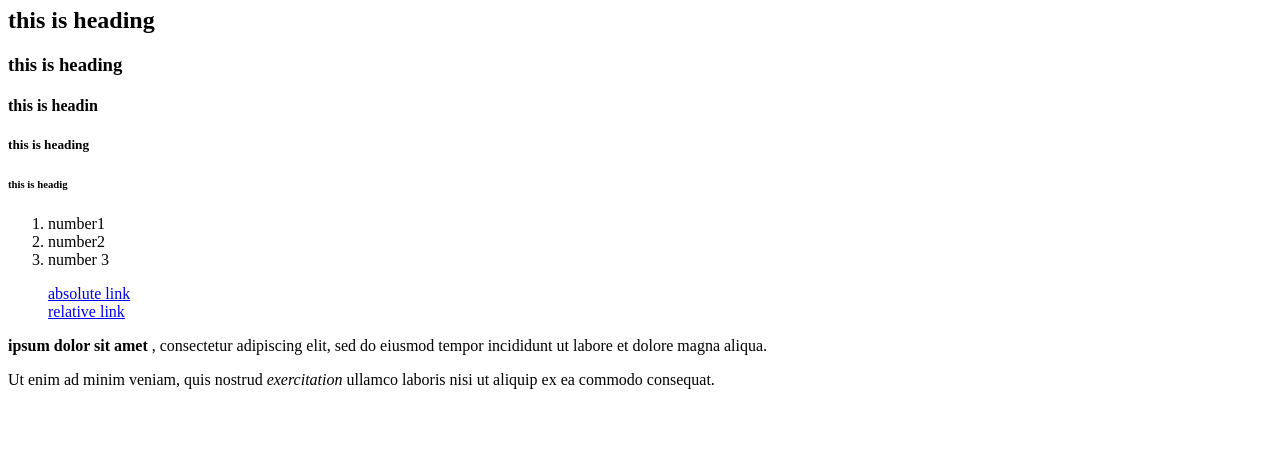
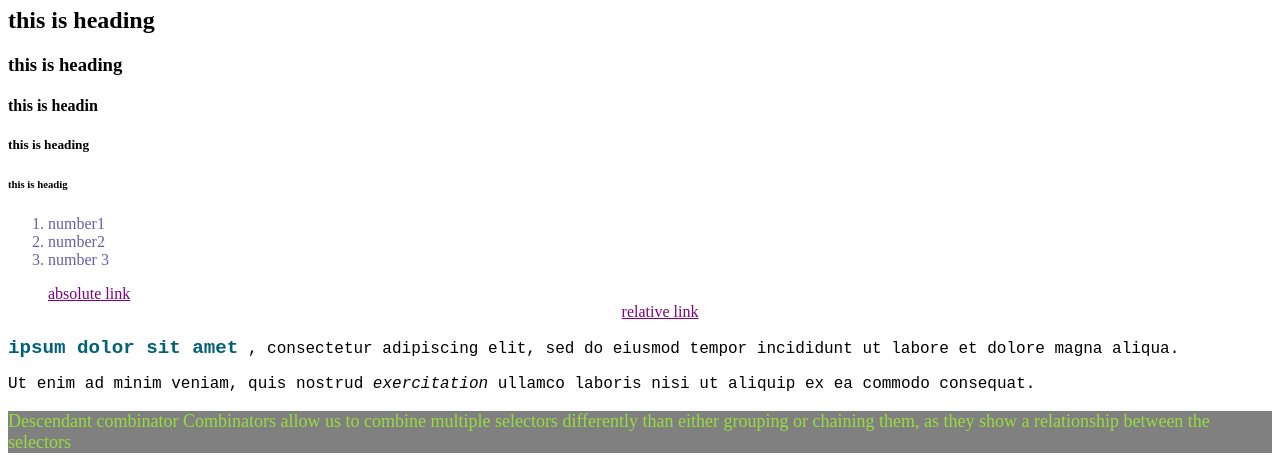
Before and after one commit to mamali752/odine-project, a plain HTML site: page index.html in a window 1280 px wide. Shown: the part 73-542 px from the top of the page. Drawn offline with Linux system fonts and the light colour scheme.

Commit message:
cssintro

```diff
--- a/index.html
+++ b/index.html
@@ -7,12 +7,14 @@
         <title> My first Wrb page</title>
     </head>
     <body>
+        <div>
         <h1> Home page</h1>
    <h2>this is heading</h2>
    <h3>this is heading</h3>
    <h4>this is headin</h4>
    <h5>this is heading</h5>
    <h6>this is headig</h6>
+        </div>
    <ol>
     <li>
     number1
@@ -23,23 +25,45 @@
    <li>
     number 3
    </li>
-</ol>
-<ul style="list-style: none;">
+ </ol>
+ <ul style="list-style: none;">
 
        <li>
-        <a href="./asbolutelink.html"> absolute link</a>
+
+        <a href="./asbolutelink.html">
+         absolute link
+       <!-- تگ اینلاینی است تکس الاین روی ان تاثیر ندارد-->
+        </a>
        </li>
        <li>
-        <a href="./linkandimage.html">relative link </a>
-       </li>
+        <div class="textalign">
+        <a href="./linkandimage.html">relative link
+          <!--جهت تاثیر گذاری روی ان ان را درون یک کلاس تعریف میکنیم*--> </a>
+        </div>
+        </li>
 </ul>
+<div>
    <p><strong>ipsum dolor sit amet</strong> , consectetur adipiscing elit, sed do eiusmod tempor
 incididunt ut labore et dolore magna aliqua.</p>
 
 <p>Ut enim ad minim veniam, quis nostrud <em>exercitation</em> ullamco laboris
 nisi ut aliquip ex ea commodo consequat.</p>
+</div>
 
-    </body>
+    <p class="table" >
+        Descendant combinator
+Combinators allow us to combine multiple selectors
+differently than either grouping or chaining them,
+ as they show a relationship between the selectors
+    </p>
+    <h1> Home page</h1>
+    <h2>this is heading</h2>
+    <h3>this is heading</h3>
+    <!--زمانی که بخواهیم یک عنصرزDescendant combinator مثال برای
+      parrentفرزند که مشابه ان در سایر عناصر
+     نیز وجود دارد اسفاده میشود -->
+
+</body>
 </html>
 <!-- learn how clne in sub branch-->
 <!-- git clone --branch <branchname><url>-->
@@ -47,3 +71,5 @@ nisi ut aliquip ex ea commodo consequat.</p>
 <!-- for emphsiz use <em>-->
 <!-- for important text use <strong>-->
 <!-- link to other html or css etc.. in <head> -->
+<!-- برای یک تگ میتوان همزمان از چند کلاس استفاده کرد -->
+<!--  قرار میدهیمspaceبرای استفاده همزمان از چند کلاس برای یک تگ بین کلاس ها -->
--- a/style.css
+++ b/style.css
@@ -1,3 +1,50 @@
+strong {color: #006178;
+    font-size: larger;
+ /*HEX color
+    تشکیل شده از شش مشخصه و با مربع هم فراخوانی میشود*/
+}
+ol li{
+    color:hsl(250, 33%, 52%);
+
+}
+
 ul li {
+
     list-style: none;
+
 }
+
+
+/* styles.css */
+
+.table {
+    font-size: large;
+    color:rgb(150,220, 60);
+    background-color:gray;
+  /*RGB
+  تشکیل شده از اعداد بین یک تا 255*/
+}
+a:link{
+    color: purple;
+}
+a:visited{
+    color: green;
+}
+a:hover{
+    color: yellowgreen;
+}
+/*a یا a:link پیوندی که بازدید نشده است زیر خط دار و آبی است
+a:visited پیوندی که بازدید شده است زیر خط دار و بنفش است
+a:active پیوندی که فعال است زیر خط دار و قرمز است.( برای لحظه ای که روی لینک کلیک می کنیم.)
+a:hover برای حالتی که ماوس را روی لینک می بریم.
+*/
+
+
+.textalign {
+    text-align: center;
+}
+
+div p {
+    font-family: 'Courier New', Courier, monospace;
+
+}
```
